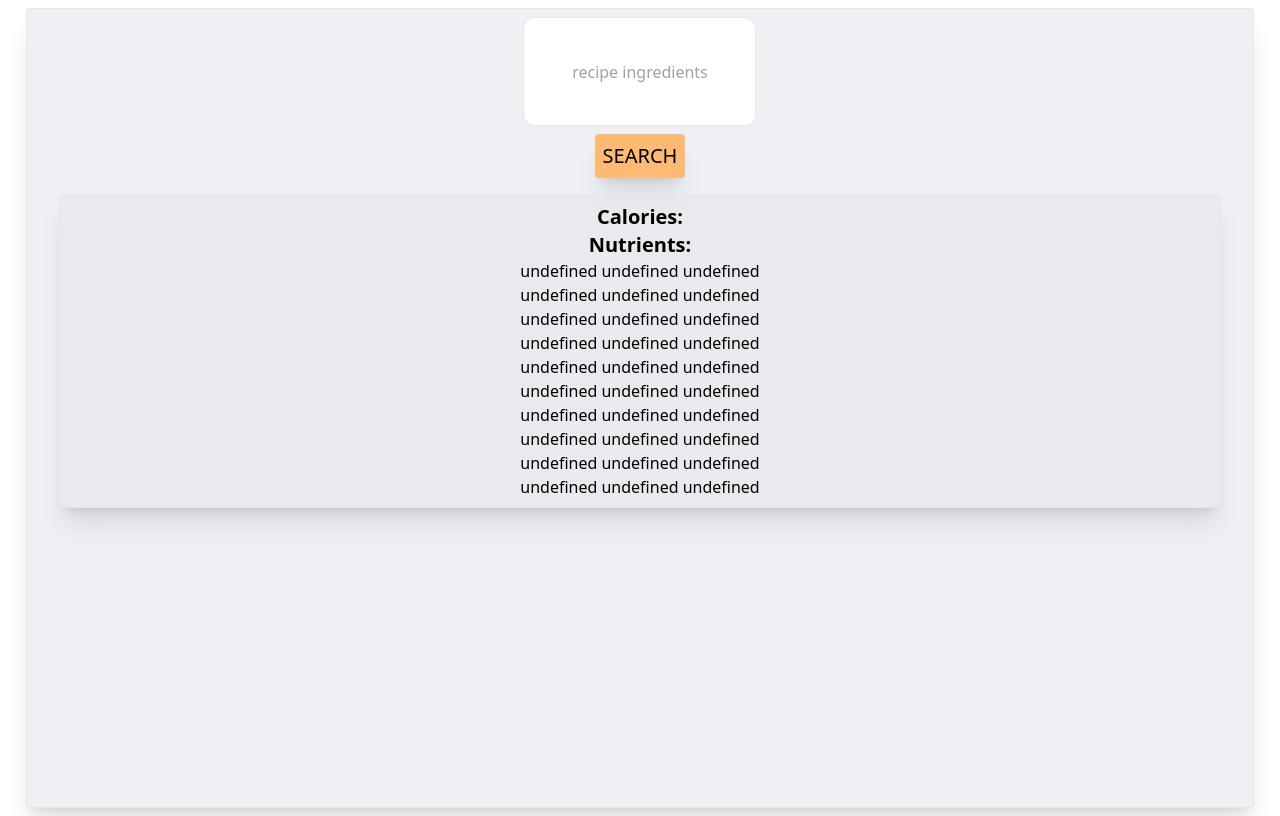
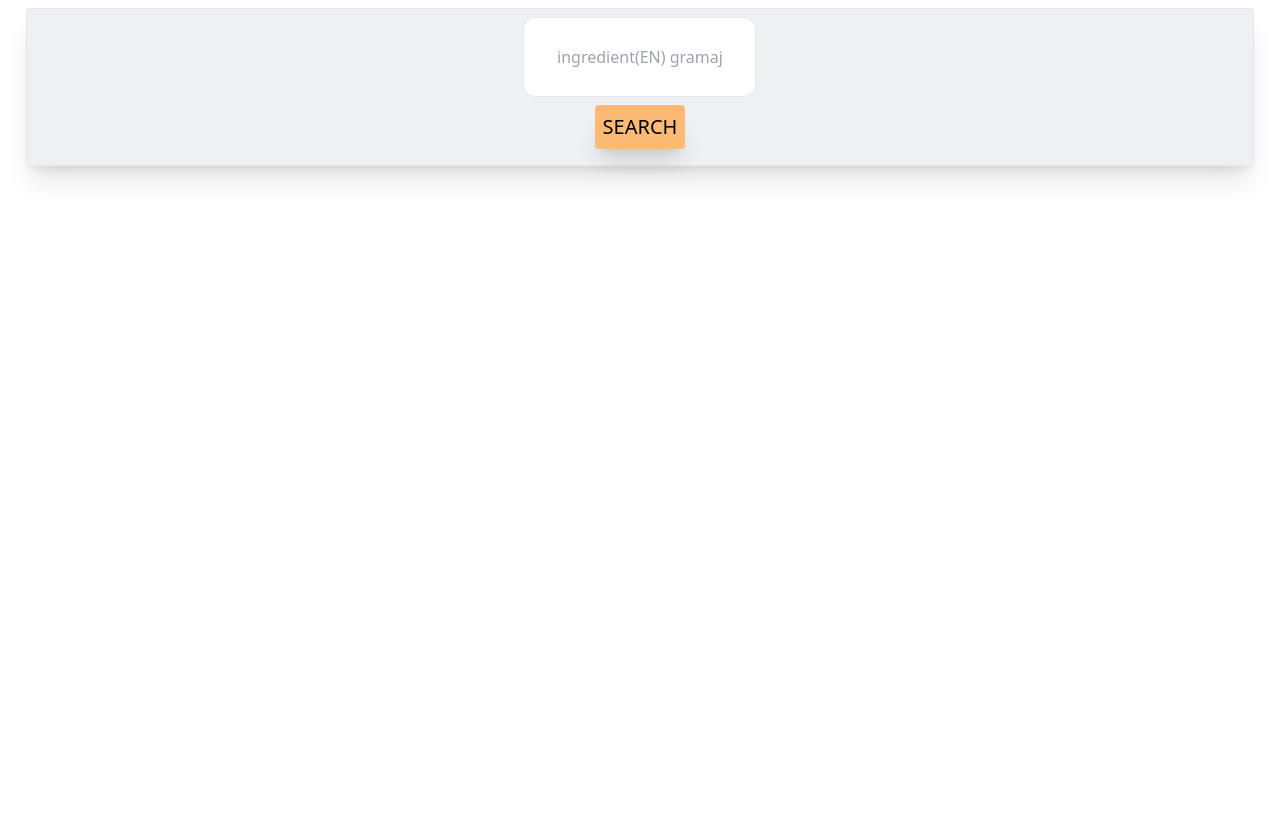
Before and after one commit to robert-burcea/nutrition-app, a React (Create React App) app: page / in a window 1280 px wide. Built offline with nearby package versions, Linux system fonts and the light colour scheme.

Commit message:
small modif

```diff
--- a/src/App.js
+++ b/src/App.js
@@ -60,7 +60,7 @@ function App() {
   }
 
   return (
-    <div className="w-full h-screen mx-auto max-w-[96%] m-2 p-2 border rounded shadow-xl flex flex-col items-center bg-gray-200 bg-opacity-60 touch-none">
+    <div className="w-full h-full mx-auto max-w-[96%] m-2 p-2 border rounded shadow-xl flex flex-col items-center bg-gray-200 bg-opacity-60 touch-none">
       <input
       placeholder="product name"
           onChange={setTerm}
@@ -68,17 +68,17 @@ function App() {
             className="hidden h-[6%] border rounded-xl text-center"
           ></input>
           <input
-          placeholder="recipe ingredients"
+          placeholder="ingredient(EN) gramaj"
           onChange={setTheRecipe}
             type="text"
-            className="h-[14%] border rounded-xl text-center"
+            className="h-[80px] border rounded-xl text-center"
           ></input>
           <button
           onClick={() => submitSearchTerm()}
           className="text-xl shadow-xl rounded bg-orange-300 p-2 m-2 hover:scale-[125%]">
             SEARCH
           </button>
-          <Output />
+          {data ? <Output /> : <div></div>}
     </div>
   );
 }
--- a/src/Output.js
+++ b/src/Output.js
@@ -9,6 +9,16 @@ const Output = () => {
   return (
     <div className="w-full mx-auto max-w-[96%] m-2 p-2 border rounded shadow-xl flex flex-col items-center bg-gray-200 bg-opacity-60">
         <div className="flex flex-col items-center justify-center">
+        <p className="font-bold text-xl">Name:</p>
+        <p className="">
+            {data?.ingredients[0]?.parsed[0]?.food}
+        </p>
+        <p className="font-bold text-xl">DIET LABELS:</p>
+        <p className="">
+            {data?.dietLabels?.map((el) => {
+                return <p className="">{el}</p>
+            })}
+        </p>
         <p className="font-bold text-xl">Calories:</p>
         <p className="">
             {data?.calories}
```
